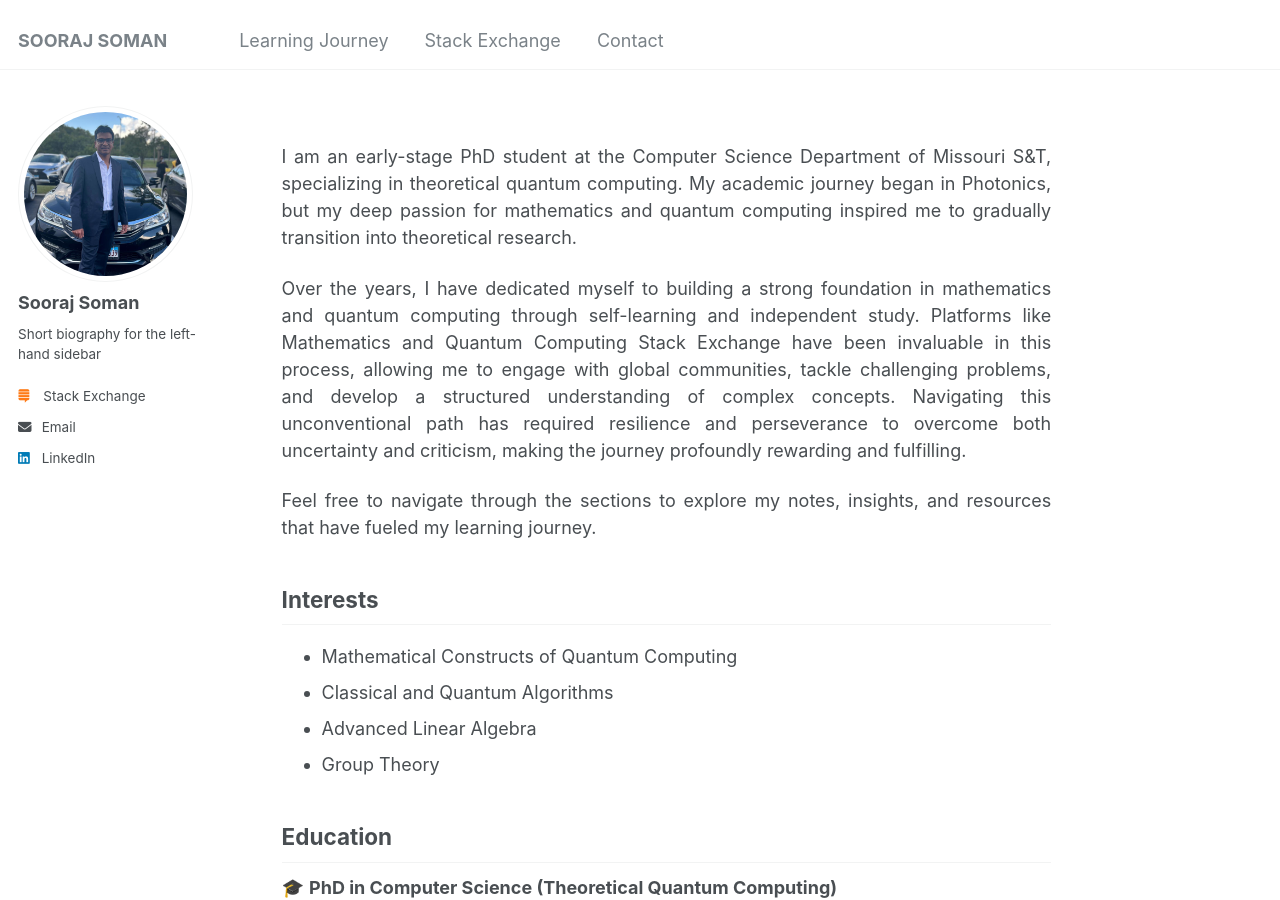
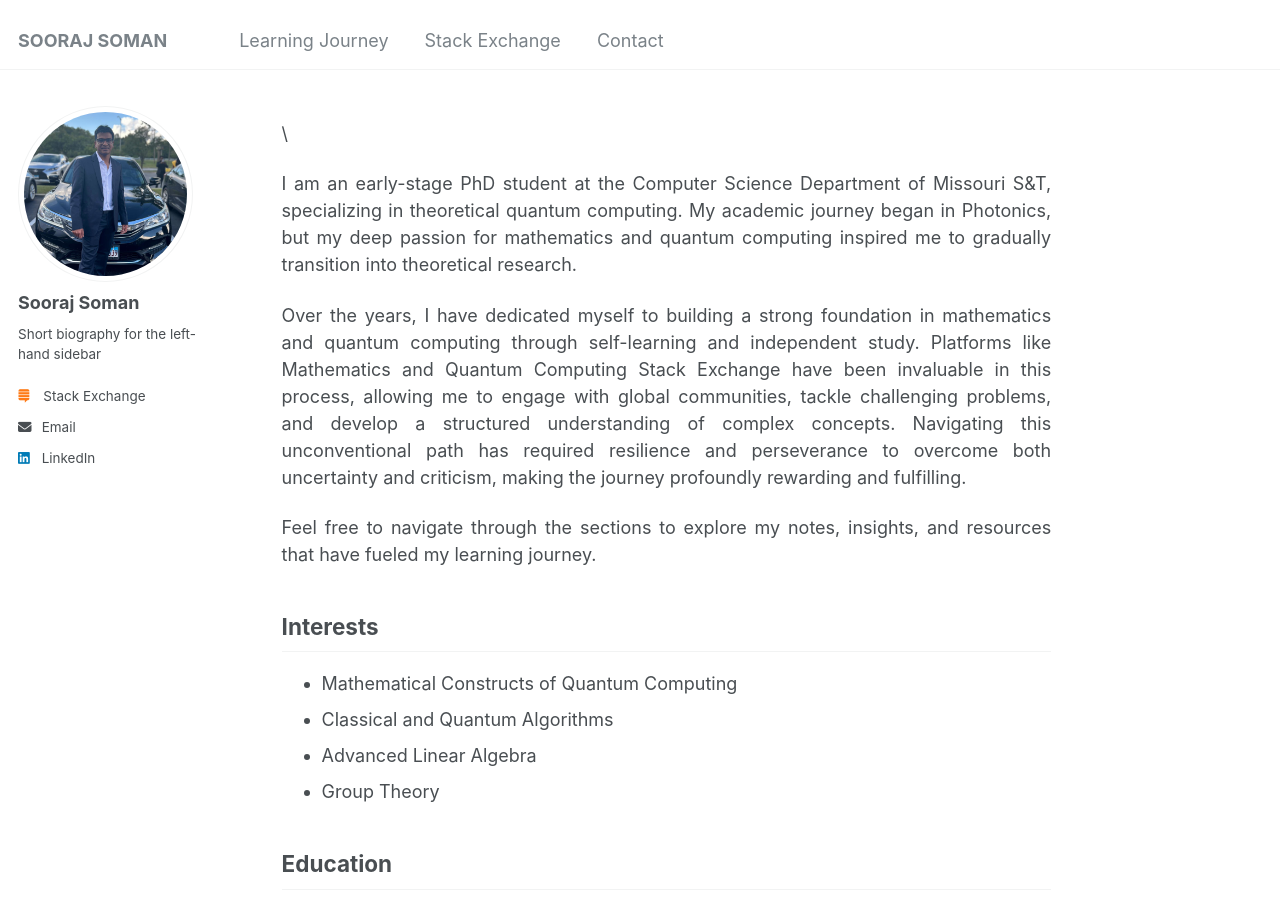
Before and after one commit to soorajss1729/soorajss1729.github.io, a Jekyll site: the page built from _pages/about.md, in a window 1280 px wide and 900 px high. Built offline with Jekyll 4.4.1, drawn with Linux system fonts in a browser that asks for light colours.

Commit message:
Update about.md

```diff
--- a/_pages/about.md
+++ b/_pages/about.md
@@ -14,7 +14,8 @@ redirect_from:
 }
 </style>
 
-<a name="about-me"></a>
+<a name="about-me"></a>\
+
 <div style="text-align: justify;">
 <p>I am an early-stage PhD student at the Computer Science Department of Missouri S&T, specializing in theoretical quantum computing. My academic journey began in Photonics, but my deep passion for mathematics and quantum computing inspired me to gradually transition into theoretical research.</p>
 
```
